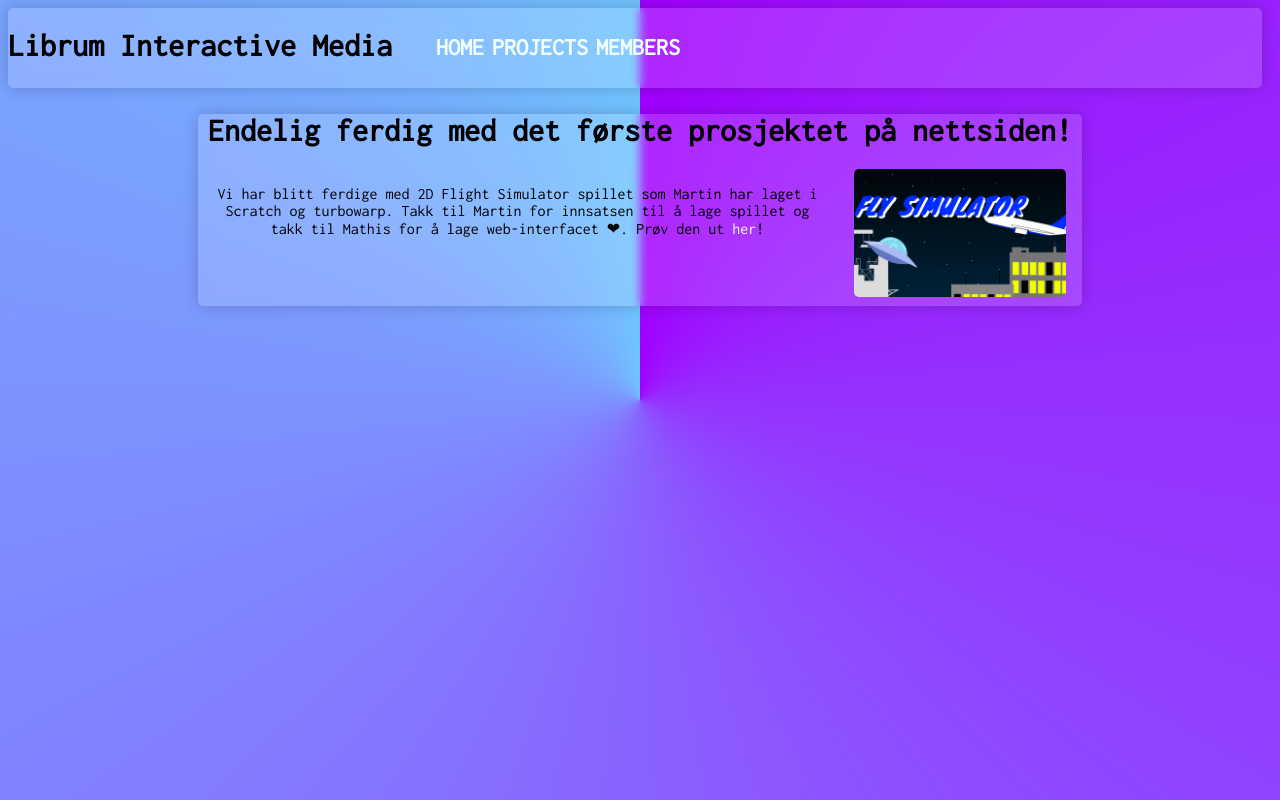
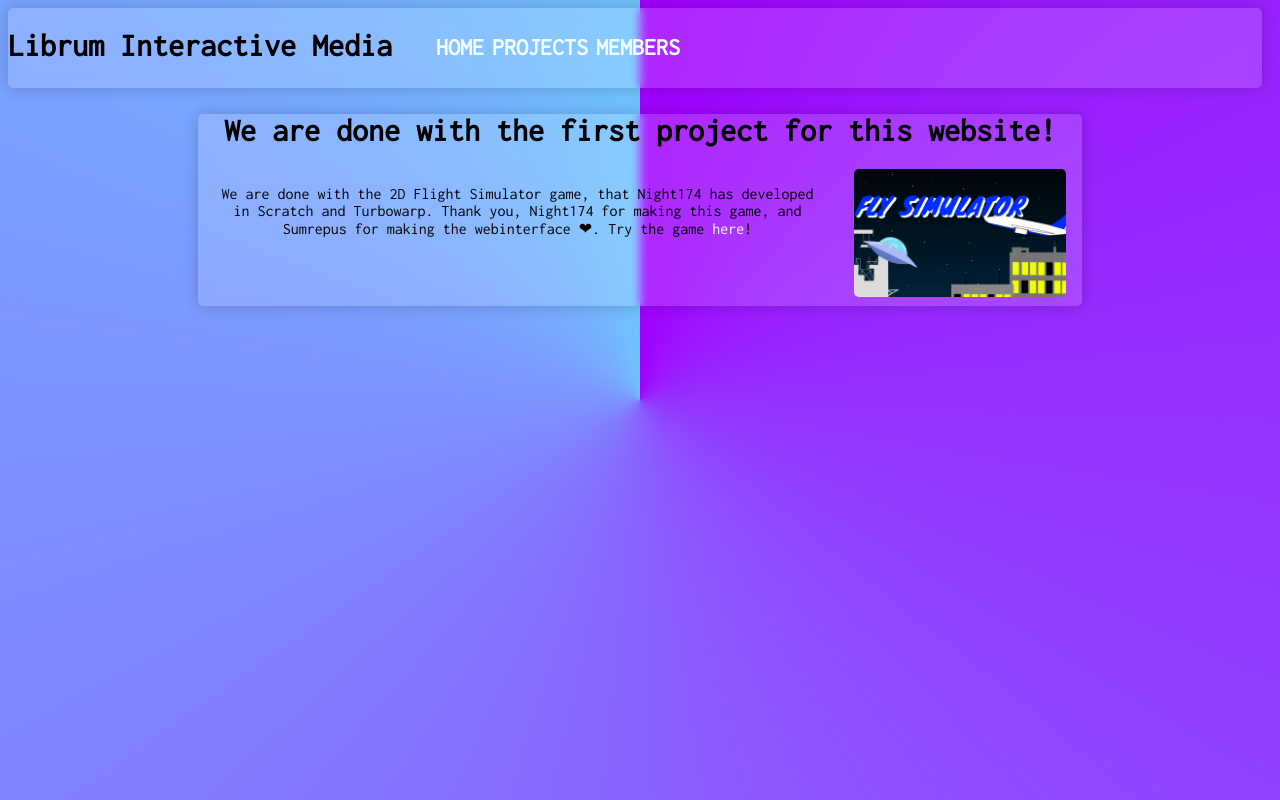
Before and after one commit to Librum12/librum12.github.io, a plain HTML site: page index.html in a window 1280 px wide. Drawn offline with Linux system fonts and the light colour scheme.

Commit message:
fixed some issues in the first news-post

```diff
--- a/index.html
+++ b/index.html
@@ -33,8 +33,8 @@
     <br>
     <br>
     <div class="glasstransparent" style="height: 12rem;">
-        <h1>Endelig ferdig med det første prosjektet på nettsiden!</h1>
-        <p style="float: left; width: 38em; margin-left: 1em;">Vi har blitt ferdige med 2D Flight Simulator spillet som Martin har laget i Scratch og turbowarp. Takk til Martin for innsatsen til å lage spillet og takk til Mathis for å lage web-interfacet ❤. Prøv den ut <a href="https://librum12.github.io/projects/2D%20Flight%20Simulator/2D-Flight-Simulator.html">her</a>!</p>
+        <h1>We are done with the first project for this website!</h1>
+        <p style="float: left; width: 38em; margin-left: 1em;">We are done with the 2D Flight Simulator game, that Night174 has developed in Scratch and Turbowarp. Thank you, Night174 for making this game, and Sumrepus for making the webinterface ❤. Try the game <a href="https://librum12.github.io/projects/2D%20Flight%20Simulator/2D-Flight-Simulator.html">here</a>!</p>
         <img src="projects/2D Flight Simulator/bilder/tn1.jpg" style="height: 8em; border-radius: 5px; float: right; margin-right: 1em;">
     </div>
 </body>
```
Also changed, not shown: projects/2D Flight Simulator/2D-Flight-Simulator.html (+1 -1 lines).
